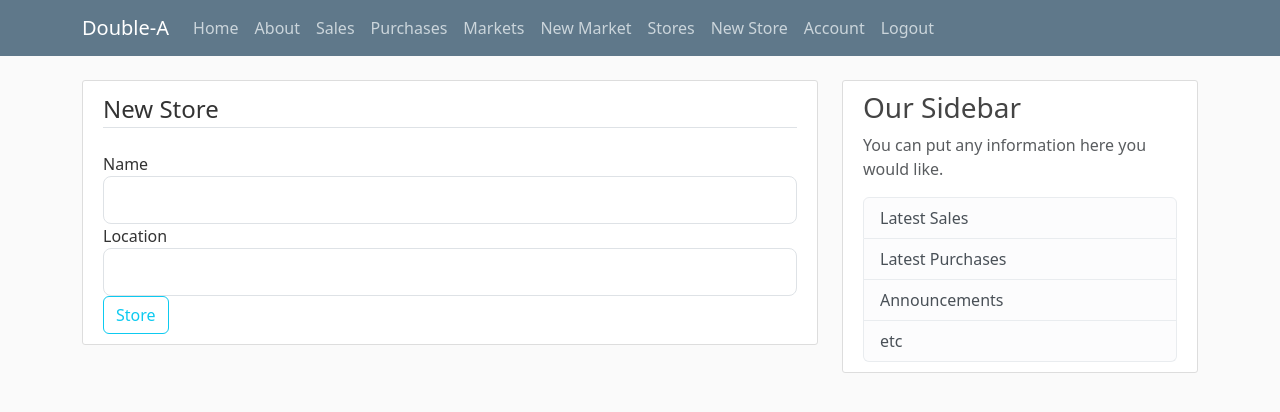
After one commit to bandit412/DBL_A_Web, a Flask app: page /store/new in a window 1280 px wide. The commit adds this page. Shown: the top 412 px of the page. Run offline with Flask 3, Linux system fonts and the light colour scheme; a user stored in the database is signed in; tables that the repository leaves empty hold one stand-in row (values such as "Sample post").

Commit message:
Added new pages and forms for Markets and Stores

```diff
--- /dev/null
+++ b/doublea/stores/forms.py
@@ -0,0 +1,9 @@
+from flask_wtf import FlaskForm
+from wtforms import StringField, SubmitField
+from wtforms.validators import DataRequired
+
+
+class StoreForm(FlaskForm):
+    name = StringField('Name', validators=[DataRequired()])
+    location= StringField('Location', validators=[DataRequired()])
+    submit = SubmitField('Store')
--- a/doublea/stores/routes.py
+++ b/doublea/stores/routes.py
@@ -1,5 +1,26 @@
-from flask import Blueprint
+from flask import Blueprint, flash, redirect, render_template, request, url_for
+from flask_login import login_required
+from doublea.models import Store
 
 from doublea import db
+from doublea.stores.forms import StoreForm
 
 stores = Blueprint('stores', __name__)
+
+@stores.route("/store_management")
+def store_management():
+    page = request.args.get('page', 1, type=int)
+    stores = Store.query.order_by(Store.storename, Store.storelocation).paginate(page=page, per_page=10)
+    return render_template('store_management.html', stores=stores)
+
+@stores.route('/store/new', methods=['GET','POST'])
+@login_required
+def new_store():
+    form = StoreForm()
+    if form.validate_on_submit():
+        store = Store(name=form.name.data, location=form.location.data)
+        db.session.add(store)
+        db.session.commit()
+        flash('Your Store has been created!', 'success')
+        return redirect(url_for('stores.store_management'))
+    return render_template('new_store.html',tittle='New Store',form=form, legend='New Store')
--- a/doublea/templates/_layout.html
+++ b/doublea/templates/_layout.html
@@ -30,6 +30,10 @@
                             {% if current_user.is_authenticated %}
                                 <a class="nav-item nav-link" href="{{ url_for('marketsales.market_sales')}}">Sales</a>
                                 <a class="nav-item nav-link" href="{{ url_for('transactions.store_purchases')}}">Purchases</a>
+                                <a class="nav-item nav-link" href="{{ url_for('markets.market_management')}}">Markets</a>
+                                <a class="nav-item nav-link" href="{{ url_for('markets.new_market')}}">New Market</a>
+                                <a class="nav-item nav-link" href="{{ url_for('stores.store_management')}}">Stores</a>
+                                <a class="nav-item nav-link" href="{{ url_for('stores.new_store')}}">New Store</a>
                                 <a class="nav-item nav-link" href="{{ url_for('users.account') }}">Account</a>
                                 <a class="nav-item nav-link" href="{{ url_for('users.logout') }}">Logout</a>
                             {% else %}
--- /dev/null
+++ b/doublea/templates/new_store.html
@@ -0,0 +1,40 @@
+{% extends "_layout.html" %}
+{% block content %}
+    <div class="content-section">
+        <form method="POST" action="">
+            {{ form.hidden_tag() }}
+            <fieldset class="form-group">
+                <legend class="border-bottom mb-4">{{ legend }}</legend>
+                <div class="form-group">
+                    {{ form.name.label(class="form-control-label") }}
+                    {% if form.name.errors %}
+                        {{ form.name.label(class="form-control form-control-lg is-valid") }}
+                        <div class="invalid-feedback">
+                            {% for error in form.name.errors %}
+                                <span>{{ error }}</span>
+                            {% endfor %}
+                        </div>
+                    {% else %}
+                        {{ form.name(class="form-control form-control-lg") }}
+                    {% endif %}
+                </div>
+                <div class="form-group">
+                    {{ form.location.label(class="form-control-label") }}
+                    {% if form.location.errors %}
+                        {{ form.location.label(class="form-control form-control-lg is-valid") }}
+                        <div class="invalid-feedback">
+                            {% for error in form.location.errors %}
+                                <span>{{ error }}</span>
+                            {% endfor %}
+                        </div>
+                    {% else %}
+                        {{ form.location(class="form-control form-control-lg") }}
+                    {% endif %}
+                </div>
+            </fieldset>
+            <div class="form-group">
+                {{ form.submit(class="btn btn-outline-info" )}}
+            </div>
+        </form>
+    </div>
+{% endblock content %}
```
Also changed, not shown: doublea/markets/forms.py (added, +8 -0 lines), doublea/markets/routes.py (+22 -1 lines), doublea/templates/market_management.html (added, +21 -0 lines), doublea/templates/new_market.html (added, +27 -0 lines), doublea/templates/store_management.html (added, +26 -0 lines), doublea/config.py (line endings or trailing spaces), 1 other file.
